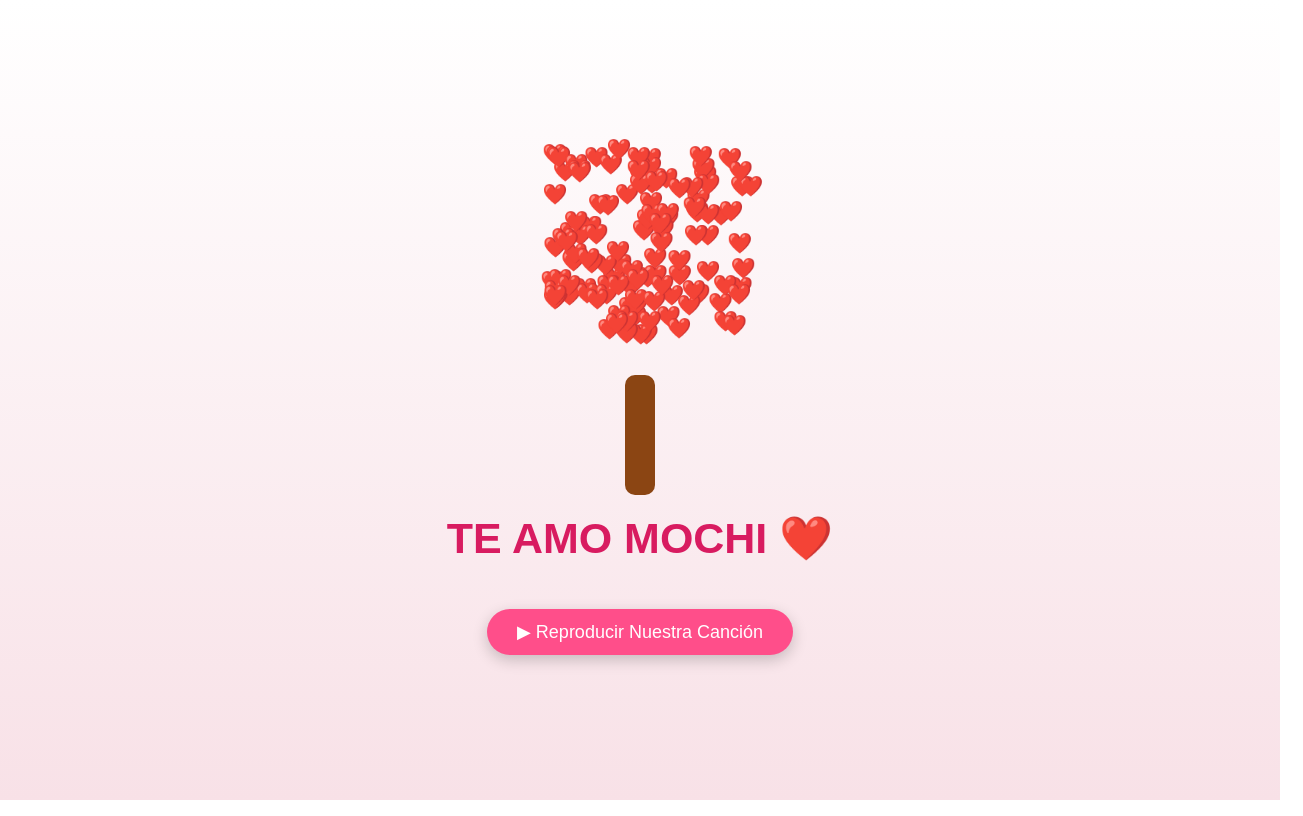
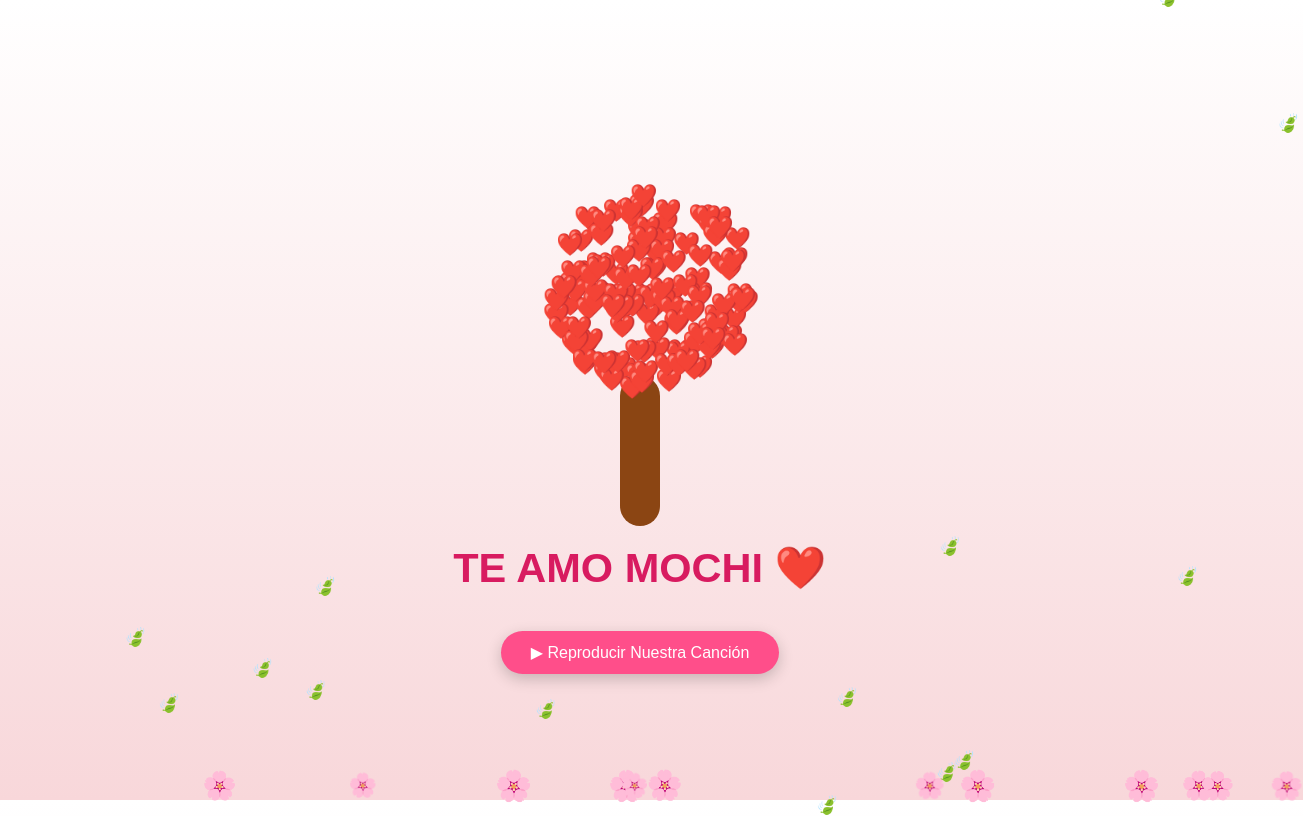
Before and after one commit to oce1ans/oce1ansmochi.github.io, a plain HTML site: page index.html in a window 1280 px wide. Shown: the whole page, 1303 px wide, since content can reach past the window. Drawn offline with Linux system fonts and the light colour scheme.

Commit message:
Update index.html

```diff
--- a/index.html
+++ b/index.html
@@ -7,7 +7,7 @@
 body{
     margin:0;
     height:100vh;
-    background:linear-gradient(to top,#f8e1e7,#ffffff);
+    background:linear-gradient(to top,#f8d7da,#fff);
     display:flex;
     flex-direction:column;
     justify-content:center;
@@ -19,22 +19,22 @@ body{
 /* Texto */
 h1{
     margin-top:20px;
-    font-size:40px;
+    font-size:38px;
     color:#d81b60;
     animation:latido 1.5s infinite;
 }
 
 @keyframes latido{
     0%{transform:scale(1);}
-    50%{transform:scale(1.08);}
+    50%{transform:scale(1.1);}
     100%{transform:scale(1);}
 }
 
 /* Árbol */
 .tree{
     position:relative;
-    width:300px;
-    height:350px;
+    width:350px;
+    height:400px;
 }
 
 /* Tronco */
@@ -43,31 +43,65 @@ h1{
     bottom:0;
     left:50%;
     transform:translateX(-50%);
-    width:30px;
-    height:120px;
+    width:40px;
+    height:150px;
     background:#8B4513;
-    border-radius:10px;
+    border-radius:20px;
 }
 
-/* Corazones */
+/* Copa */
+.crown{
+    position:absolute;
+    bottom:120px;
+    left:50%;
+    transform:translateX(-50%);
+    width:280px;
+    height:220px;
+}
+
+/* Corazones del árbol */
 .heart{
     position:absolute;
-    color:red;
-    font-size:20px;
-    animation:flotar 4s ease-in-out infinite;
+    font-size:22px;
+    animation:flotar 3s ease-in-out infinite;
 }
 
 @keyframes flotar{
     0%{transform:translateY(0);}
-    50%{transform:translateY(-10px);}
+    50%{transform:translateY(-8px);}
     100%{transform:translateY(0);}
+}
+
+/* Corazones cayendo */
+.falling{
+    position:absolute;
+    top:-50px;
+    font-size:18px;
+    animation:fall linear infinite;
+}
+
+@keyframes fall{
+    to{ transform:translateY(110vh); }
+}
+
+/* Flores abajo */
+.flower{
+    position:absolute;
+    bottom:0;
+    font-size:25px;
+    animation:grow 3s ease-in-out infinite alternate;
+}
+
+@keyframes grow{
+    from{ transform:scale(0.8); }
+    to{ transform:scale(1.2); }
 }
 
 /* Botón */
 button{
-    margin-top:20px;
+    margin-top:15px;
     padding:12px 30px;
-    font-size:18px;
+    font-size:16px;
     border:none;
     border-radius:25px;
     background:#ff4e8a;
@@ -88,6 +122,7 @@ button:hover{
 
 <div class="tree">
     <div class="trunk"></div>
+    <div class="crown" id="crown"></div>
 </div>
 
 <h1>TE AMO MOCHI ❤️</h1>
@@ -101,22 +136,44 @@ button:hover{
 </audio>
 
 <script>
-const tree = document.querySelector(".tree");
+const crown = document.getElementById("crown");
 
-/* Crear copa de corazones */
-for(let i=0;i<120;i++){
-    let heart = document.createElement("div");
+/* Crear copa con forma circular */
+for(let i=0;i<140;i++){
+    let heart=document.createElement("div");
     heart.className="heart";
     heart.innerHTML="❤️";
 
-    let x = Math.random()*200 + 50;
-    let y = Math.random()*180;
+    let angle=Math.random()*2*Math.PI;
+    let radius=100*Math.sqrt(Math.random());
+    let x=140 + radius*Math.cos(angle);
+    let y=100 + radius*Math.sin(angle);
 
-    heart.style.left = x + "px";
-    heart.style.top = y + "px";
-    heart.style.animationDuration = (2+Math.random()*3)+"s";
+    heart.style.left=x+"px";
+    heart.style.top=y+"px";
+    heart.style.animationDuration=(2+Math.random()*2)+"s";
 
-    tree.appendChild(heart);
+    crown.appendChild(heart);
+}
+
+/* Corazones cayendo */
+for(let i=0;i<15;i++){
+    let fall=document.createElement("div");
+    fall.className="falling";
+    fall.innerHTML="🍃";
+    fall.style.left=Math.random()*100+"%";
+    fall.style.animationDuration=(4+Math.random()*4)+"s";
+    document.body.appendChild(fall);
+}
+
+/* Flores abajo */
+for(let i=0;i<12;i++){
+    let flower=document.createElement("div");
+    flower.className="flower";
+    flower.innerHTML="🌸";
+    flower.style.left=Math.random()*100+"%";
+    flower.style.animationDelay=(Math.random()*3)+"s";
+    document.body.appendChild(flower);
 }
 </script>
 
```
